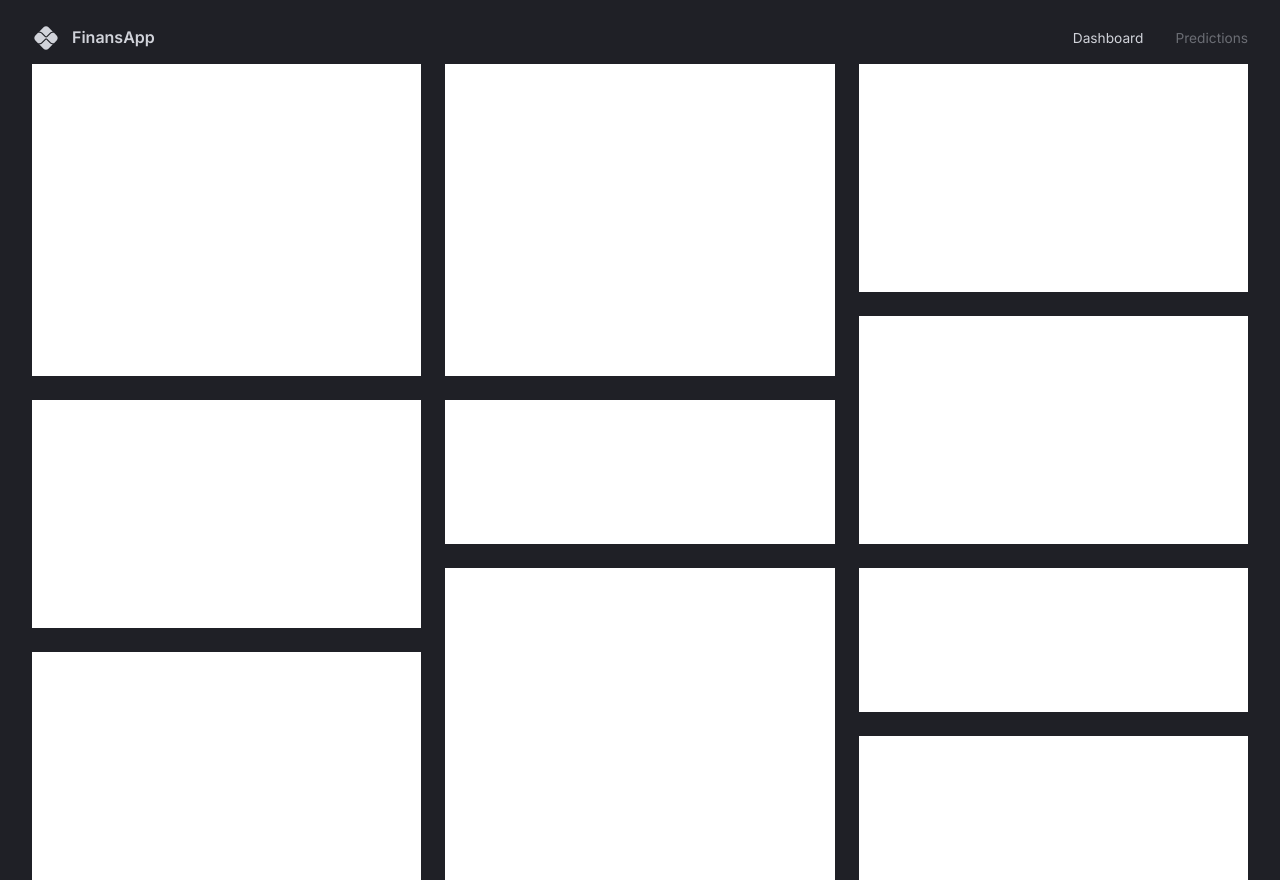
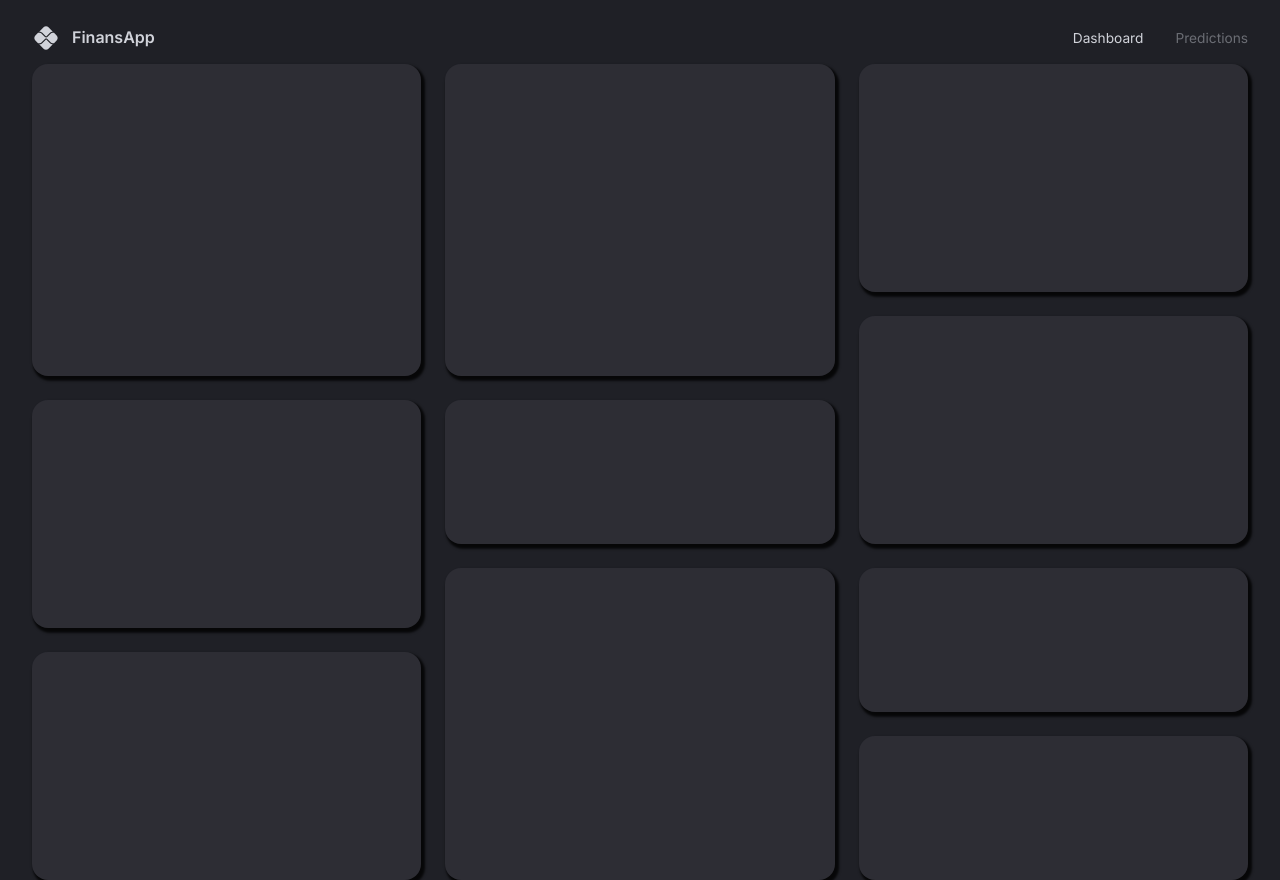
Before and after one commit to DevMartius/finansApp, a React (Vite) app: page / in a window 1280 px wide. Built offline with nearby package versions, Linux system fonts and the light colour scheme.

Commit message:
add DashboardBox component

```diff
--- a/src/components/DashboardBox.tsx
+++ b/src/components/DashboardBox.tsx
@@ -4,7 +4,7 @@ import { styled } from "@mui/system";
 const DashboardBox = styled(Box)(({ theme }) => ({
   backgroundColor: theme.palette.background.light,
   borderRadius: "1rem",
-  boxShadow: "0.15rem 0.2rem 0.15rem 0.1rem rgba(0, 0, 0, .8)"
+  boxShadow: "0.15rem 0.2rem 0.15rem 0.1rem rgba(0, 0, 0, .8)",
 }));
 
 
--- a/src/scenes/dashboard/index.tsx
+++ b/src/scenes/dashboard/index.tsx
@@ -1,10 +1,10 @@
 import { Box, useMediaQuery, useTheme } from "@mui/material";
+
+import DashboardBox from "@/components/DashboardBox";
 
 type Props = {}
 
 const Dashboard = (props: Props) => {
-
-  const { palette } = useTheme();
 
   const gridTemplateLargeScreens = `
     "a b c"
@@ -54,7 +54,7 @@ const Dashboard = (props: Props) => {
   const isAboveMediumScreen = useMediaQuery("(min-width: 1200px)");
 
   return (
-    <Box color={palette.grey[300]} width="100%" height="100%" display="grid" gap="1.5rem"
+    <Box width="100%" height="100%" display="grid" gap="1.5rem"
       sx={
         isAboveMediumScreen ? {
           gridTemplateColumns: "repeat(3, minmax(370px, 1fr))",
@@ -67,16 +67,16 @@ const Dashboard = (props: Props) => {
       }
     }
     >
-      <Box bgcolor="#FFF" gridArea="a"></Box>
-      <Box bgcolor="#FFF" gridArea="b"></Box>
-      <Box bgcolor="#FFF" gridArea="c"></Box>
-      <Box bgcolor="#FFF" gridArea="d"></Box>
-      <Box bgcolor="#FFF" gridArea="e"></Box>
-      <Box bgcolor="#FFF" gridArea="f"></Box>
-      <Box bgcolor="#FFF" gridArea="g"></Box>
-      <Box bgcolor="#FFF" gridArea="h"></Box>
-      <Box bgcolor="#FFF" gridArea="i"></Box>
-      <Box bgcolor="#FFF" gridArea="j"></Box>
+      <DashboardBox gridArea="a"></DashboardBox>
+      <DashboardBox gridArea="b"></DashboardBox>
+      <DashboardBox gridArea="c"></DashboardBox>
+      <DashboardBox gridArea="d"></DashboardBox>
+      <DashboardBox gridArea="e"></DashboardBox>
+      <DashboardBox gridArea="f"></DashboardBox>
+      <DashboardBox gridArea="g"></DashboardBox>
+      <DashboardBox gridArea="h"></DashboardBox>
+      <DashboardBox gridArea="i"></DashboardBox>
+      <DashboardBox gridArea="j"></DashboardBox>
     </Box>
   );
 };
```
